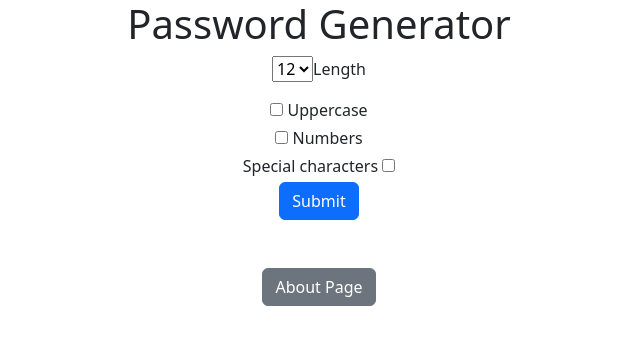
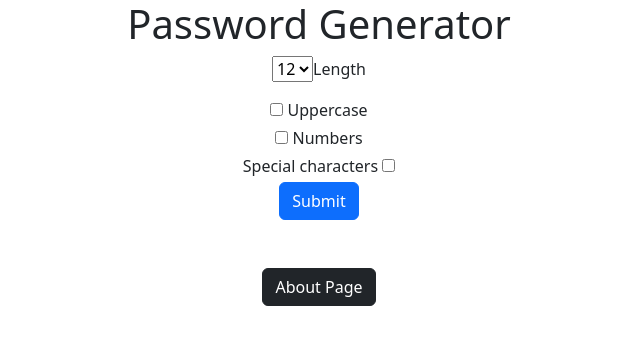
Before and after one commit to ashish946/django-password-generator, a Django app: page / in a window 1280 px wide. Shown: the top 345 px of the page, without its empty margins (321-961 px from the left). Run offline with Django 4.2, Linux system fonts and the light colour scheme.

Commit message:
changed home button

```diff
--- a/generator/templates/generator/home.html
+++ b/generator/templates/generator/home.html
@@ -39,7 +39,7 @@
         <button type="submit" class="btn btn-primary">Submit</button>
       </form>
       <br><br>
-      <a href="{% url 'about' %}" class='btn btn-secondary'>About Page</a>
+      <a href="{% url 'about' %}" class='btn btn-dark'>About Page</a>
     </div>
     <script src="https://cdn.jsdelivr.net/npm/bootstrap@5.3.0-alpha1/dist/js/bootstrap.bundle.min.js" integrity="sha384-w76AqPfDkMBDXo30jS1Sgez6pr3x5MlQ1ZAGC+nuZB+EYdgRZgiwxhTBTkF7CXvN" crossorigin="anonymous"></script>
   </body>
```
